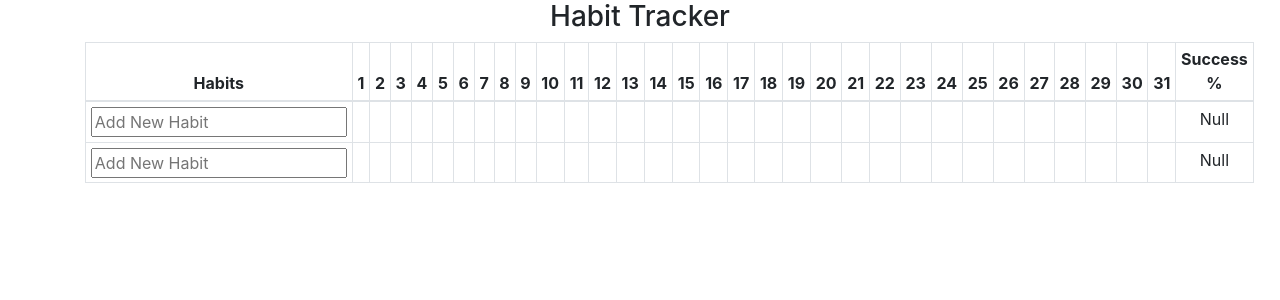
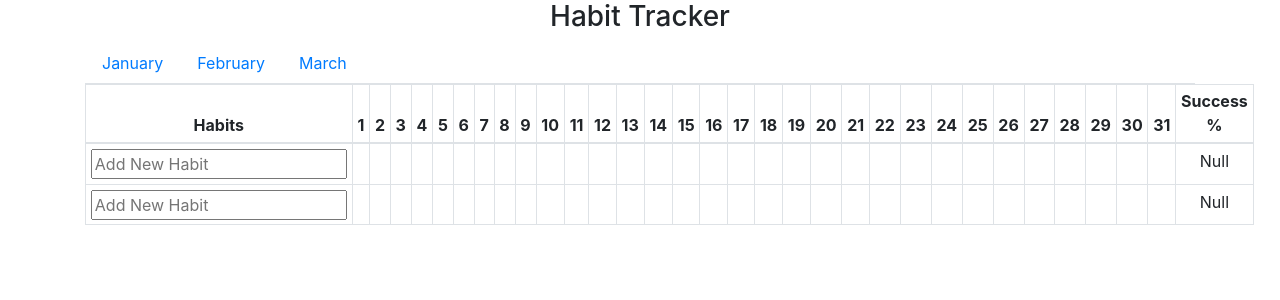
Before and after one commit to Fuertesian/Habit-Tracker, a React (Create React App) app: page / in a window 1280 px wide. Shown: the top 300 px of the page. Built offline with nearby package versions, Linux system fonts and the light colour scheme.

Commit message:
Made tabs for three months for testing purposes

```diff
--- a/src/components/MonthlyHabitTrackerComponents/MonthTabs/MonthTabs.js
+++ b/src/components/MonthlyHabitTrackerComponents/MonthTabs/MonthTabs.js
@@ -1,6 +1,23 @@
-import React from 'react'
+import React from "react";
+import Tabs from "react-bootstrap/Tabs";
+import Tab from "react-bootstrap/Tab";
+import HabitTable from "../../../containers/HabitTable";
 
 const MonthTabs = () => {
-  return <></>
-}
-export default MonthTabs
+  const createMonthTab = (month) => {
+    return <Tab eventKey={month} title={month}>
+      <HabitTable />
+    </Tab>;
+  };
+
+  return (
+    <>
+      <Tabs defaultActiveKey="month" id="uncontrolled-tab-example">
+        {createMonthTab("January")}
+        {createMonthTab("February")}
+        {createMonthTab("March")}
+      </Tabs>
+    </>
+  );
+};
+export default MonthTabs;
```
